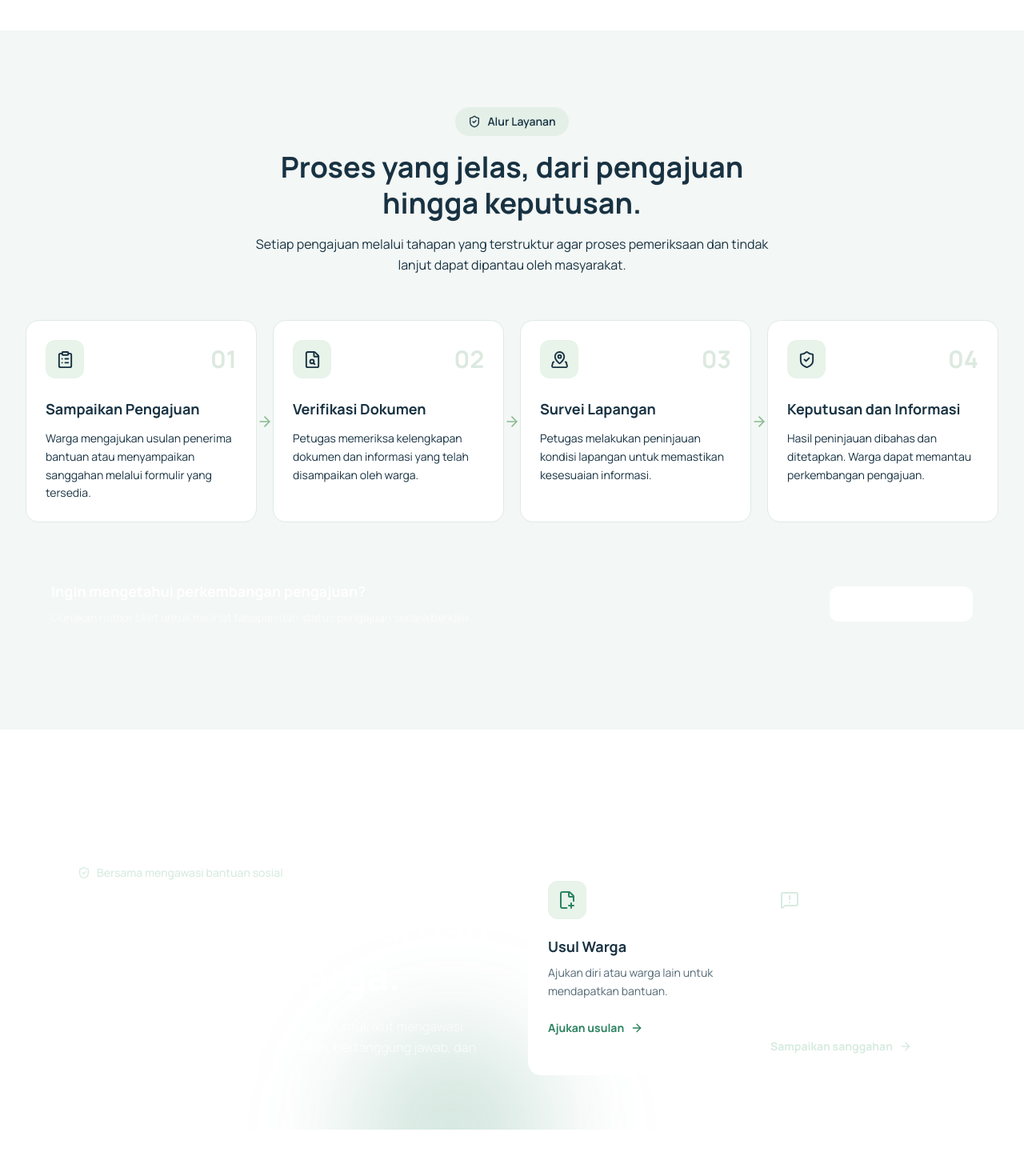
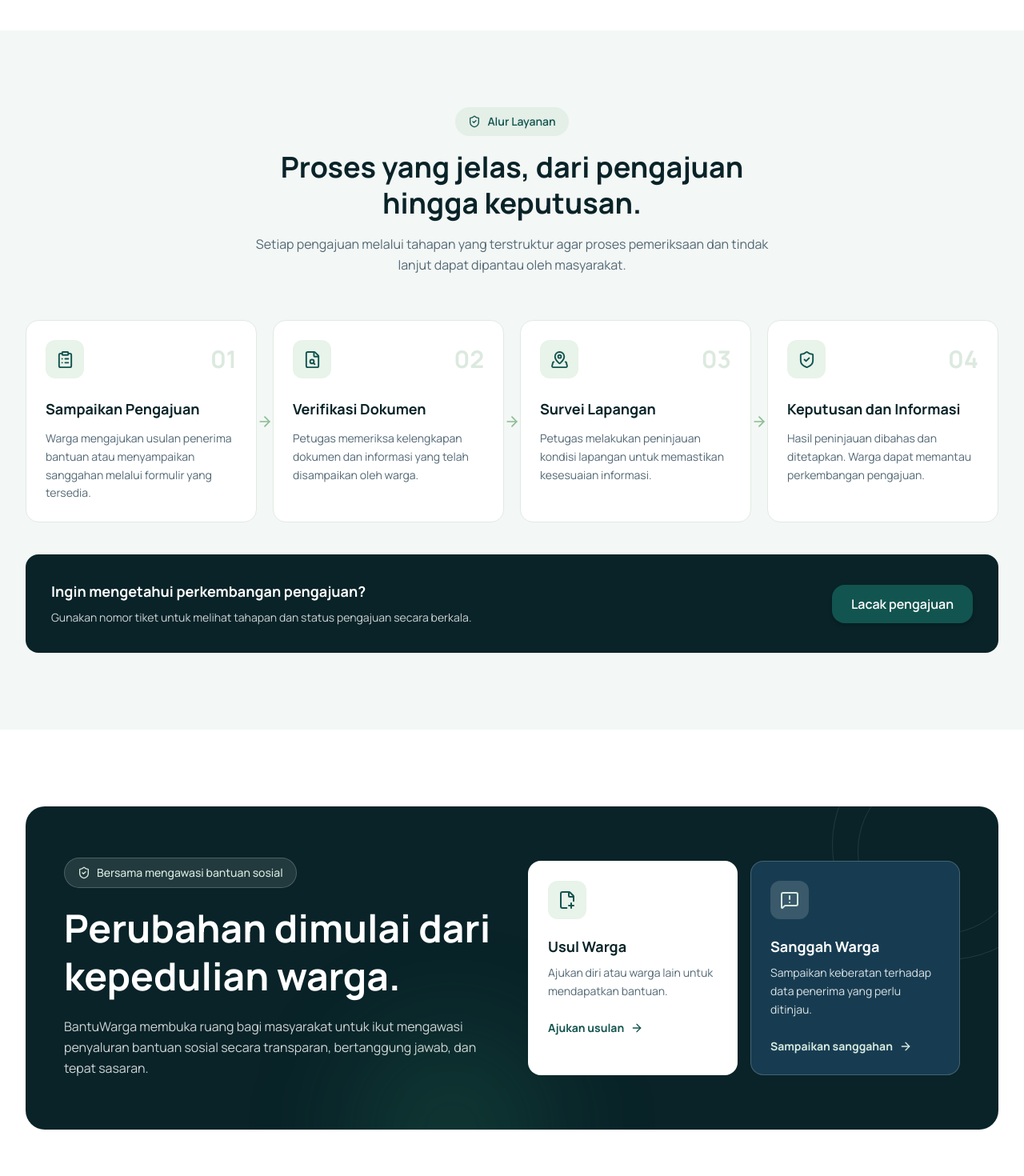
Before and after one commit to arifarhh/web-BantuWarga, a React (Vite) app: page / in a window 1280 px wide. Shown: the part 4300-5770 px from the top of the page at 80% size. Built offline with nearby package versions, Linux system fonts and the light colour scheme.

Commit message:
fix(home): improve tracking button contrast and hover state

```diff
--- a/src/pages/home/components/CTASection.tsx
+++ b/src/pages/home/components/CTASection.tsx
@@ -13,7 +13,7 @@ export default function CTASection() {
       className="scroll-mt-24 bg-white px-5 py-20 md:px-8 md:py-24"
     >
       <div className="mx-auto max-w-7xl">
-        <div className="relative overflow-hidden rounded-3xl bg-[var(--navy-dark)] px-6 py-12 md:px-12 md:py-16">
+        <div className="relative overflow-hidden rounded-3xl bg-[var(--dark-teal)] px-6 py-12 md:px-12 md:py-16">
           {/* Decorative Elements */}
           <div className="absolute -right-20 -top-24 h-72 w-72 rounded-full border border-white/10" />
           <div className="absolute -right-8 -top-12 h-52 w-52 rounded-full border border-white/10" />
@@ -21,7 +21,7 @@ export default function CTASection() {
 
           <div className="relative z-10 grid grid-cols-1 items-center gap-10 lg:grid-cols-2">
             <div>
-              <div className="mb-5 inline-flex items-center gap-2 rounded-full border border-white/15 bg-white/10 px-4 py-2 text-sm font-medium text-[#D7EBE0]">
+              <div className="mb-5 inline-flex items-center gap-2 rounded-full border border-white/20 bg-white/10 px-4 py-2 text-sm font-medium text-[#D7EBE0]">
                 <ShieldCheck size={16} />
                 Bersama mengawasi bantuan sosial
               </div>
@@ -30,7 +30,7 @@ export default function CTASection() {
                 Perubahan dimulai dari kepedulian warga.
               </h2>
 
-              <p className="mt-5 max-w-xl text-base leading-relaxed text-white/70">
+              <p className="mt-5 max-w-xl text-base leading-relaxed text-white/80">
                 BantuWarga membuka ruang bagi masyarakat untuk ikut
                 mengawasi penyaluran bantuan sosial secara transparan,
                 bertanggung jawab, dan tepat sasaran.
@@ -38,15 +38,16 @@ export default function CTASection() {
             </div>
 
             <div className="grid grid-cols-1 gap-4 sm:grid-cols-2">
+              {/* Usul Warga */}
               <a
                 href="#usul-warga"
                 className="group rounded-2xl border border-white/15 bg-white p-6 transition duration-300 hover:-translate-y-1 hover:shadow-xl"
               >
-                <div className="mb-5 flex h-12 w-12 items-center justify-center rounded-xl bg-[#E8F3EA] text-[#2A835F]">
+                <div className="mb-5 flex h-12 w-12 items-center justify-center rounded-xl bg-[#E8F3EA] text-[#12544F]">
                   <FilePlus2 size={24} />
                 </div>
 
-                <h3 className="text-lg font-bold text-[var(--navy-dark)]">
+                <h3 className="text-lg font-bold text-[#092328]">
                   Usul Warga
                 </h3>
 
@@ -54,17 +55,18 @@ export default function CTASection() {
                   Ajukan diri atau warga lain untuk mendapatkan bantuan.
                 </p>
 
-                <span className="mt-6 inline-flex items-center gap-2 text-sm font-bold text-[#2A835F] transition group-hover:gap-3">
+                <span className="mt-6 inline-flex items-center gap-2 text-sm font-bold text-[#12544F] transition group-hover:gap-3">
                   Ajukan usulan
                   <ArrowRight size={16} />
                 </span>
               </a>
 
+              {/* Sanggah Warga */}
               <a
                 href="#sanggah-warga"
-                className="group rounded-2xl border border-white/15 bg-white/10 p-6 transition duration-300 hover:-translate-y-1 hover:bg-white/15"
+                className="group rounded-2xl border border-white/20 bg-[#173C51] p-6 transition duration-300 hover:-translate-y-1 hover:border-white/30 hover:bg-[#24526A]"
               >
-                <div className="mb-5 flex h-12 w-12 items-center justify-center rounded-xl bg-white/10 text-[#D7EBE0]">
+                <div className="mb-5 flex h-12 w-12 items-center justify-center rounded-xl bg-white/15 text-[#D7EBE0]">
                   <MessageSquareWarning size={24} />
                 </div>
 
@@ -72,7 +74,7 @@ export default function CTASection() {
                   Sanggah Warga
                 </h3>
 
-                <p className="mt-2 text-sm leading-relaxed text-white/65">
+                <p className="mt-2 text-sm leading-relaxed text-white/85">
                   Sampaikan keberatan terhadap data penerima yang perlu ditinjau.
                 </p>
 
--- a/src/pages/home/components/HowItWorksSection.tsx
+++ b/src/pages/home/components/HowItWorksSection.tsx
@@ -47,16 +47,16 @@ export default function HowItWorksSection() {
       <div className="mx-auto max-w-7xl px-5 md:px-8">
         {/* Heading */}
         <div className="mx-auto mb-14 max-w-2xl text-center">
-          <div className="mb-4 inline-flex items-center gap-2 rounded-full bg-[#E3EFE7] px-4 py-2 text-sm font-semibold text-[var(--green-dark)]">
+          <div className="mb-4 inline-flex items-center gap-2 rounded-full bg-[#E3EFE7] px-4 py-2 text-sm font-semibold text-[var(--teal)]">
             <ShieldCheck size={16} />
             Alur Layanan
           </div>
 
-          <h2 className="text-3xl font-bold leading-tight text-[var(--navy-dark)] md:text-4xl">
+          <h2 className="text-3xl font-bold leading-tight text-[var(--dark-teal)] md:text-4xl">
             Proses yang jelas, dari pengajuan hingga keputusan.
           </h2>
 
-          <p className="mt-4 text-base leading-relaxed text-[var(--text-muted)]">
+          <p className="mt-4 text-base leading-relaxed text-[var(--text)]">
             Setiap pengajuan melalui tahapan yang terstruktur agar proses
             pemeriksaan dan tindak lanjut dapat dipantau oleh masyarakat.
           </p>
@@ -69,10 +69,9 @@ export default function HowItWorksSection() {
 
             return (
               <div key={step.number} className="relative">
-                {/* Step Card */}
                 <div className="h-full rounded-2xl border border-[#E1EAE3] bg-white p-6 transition duration-300 hover:-translate-y-1 hover:shadow-lg hover:shadow-[#173C51]/5">
                   <div className="mb-6 flex items-center justify-between">
-                    <div className="flex h-12 w-12 items-center justify-center rounded-xl bg-[#E8F3EA] text-[var(--green-dark)]">
+                    <div className="flex h-12 w-12 items-center justify-center rounded-xl bg-[#E8F3EA] text-[var(--teal)]">
                       <Icon size={23} />
                     </div>
 
@@ -81,11 +80,11 @@ export default function HowItWorksSection() {
                     </span>
                   </div>
 
-                  <h3 className="text-lg font-bold text-[var(--navy-dark)]">
+                  <h3 className="text-lg font-bold text-[var(--dark-teal)]">
                     {step.title}
                   </h3>
 
-                  <p className="mt-3 text-sm leading-relaxed text-[var(--text-muted)]">
+                  <p className="mt-3 text-sm leading-relaxed text-[var(--text)]">
                     {step.description}
                   </p>
                 </div>
@@ -102,12 +101,13 @@ export default function HowItWorksSection() {
         </div>
 
         {/* Additional Information */}
-        <div className="mt-10 flex flex-col items-start justify-between gap-5 rounded-2xl bg-[var(--navy-dark)] p-6 text-white md:flex-row md:items-center md:p-8">
+        <div className="mt-10 flex flex-col items-start justify-between gap-5 rounded-2xl bg-[var(--dark-teal)] p-6 text-white md:flex-row md:items-center md:p-8">
           <div className="max-w-2xl">
-            <h3 className="text-lg font-bold">
+            <h3 className="text-lg font-bold text-white">
               Ingin mengetahui perkembangan pengajuan?
             </h3>
-            <p className="mt-2 text-sm leading-relaxed text-white/70">
+
+            <p className="mt-2 text-sm leading-relaxed text-white/80">
               Gunakan nomor tiket untuk melihat tahapan dan status
               pengajuan secara berkala.
             </p>
@@ -115,11 +115,14 @@ export default function HowItWorksSection() {
 
           <a
             href="#lacak-tiket"
-            className="inline-flex shrink-0 items-center gap-2 rounded-xl bg-white px-5 py-3 text-sm font-bold text-[var(--navy-dark)] transition hover:bg-[#E8F3EA]"
-          >
+            className="inline-flex items-center justify-center rounded-lg
+                bg-[#12544F] px-6 py-3 font-semibold text-white
+                shadow-md transition-all duration-200
+                hover:bg-[#2A835F] hover:shadow-lg
+                hover:-translate-y-0.5"
+            >
             Lacak pengajuan
-            <ArrowRight size={17} />
-          </a>
+        </a>
         </div>
       </div>
     </section>
```
